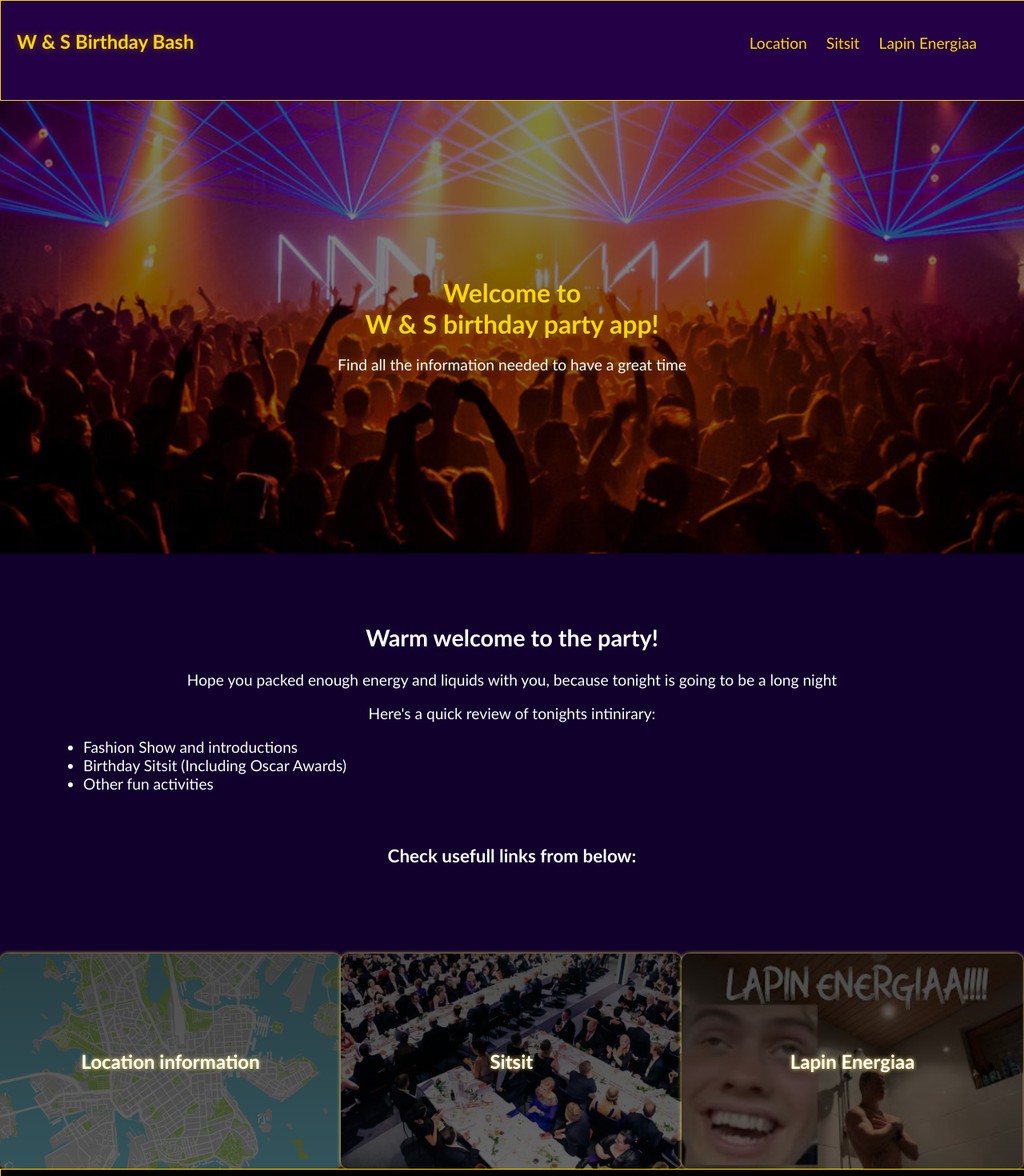
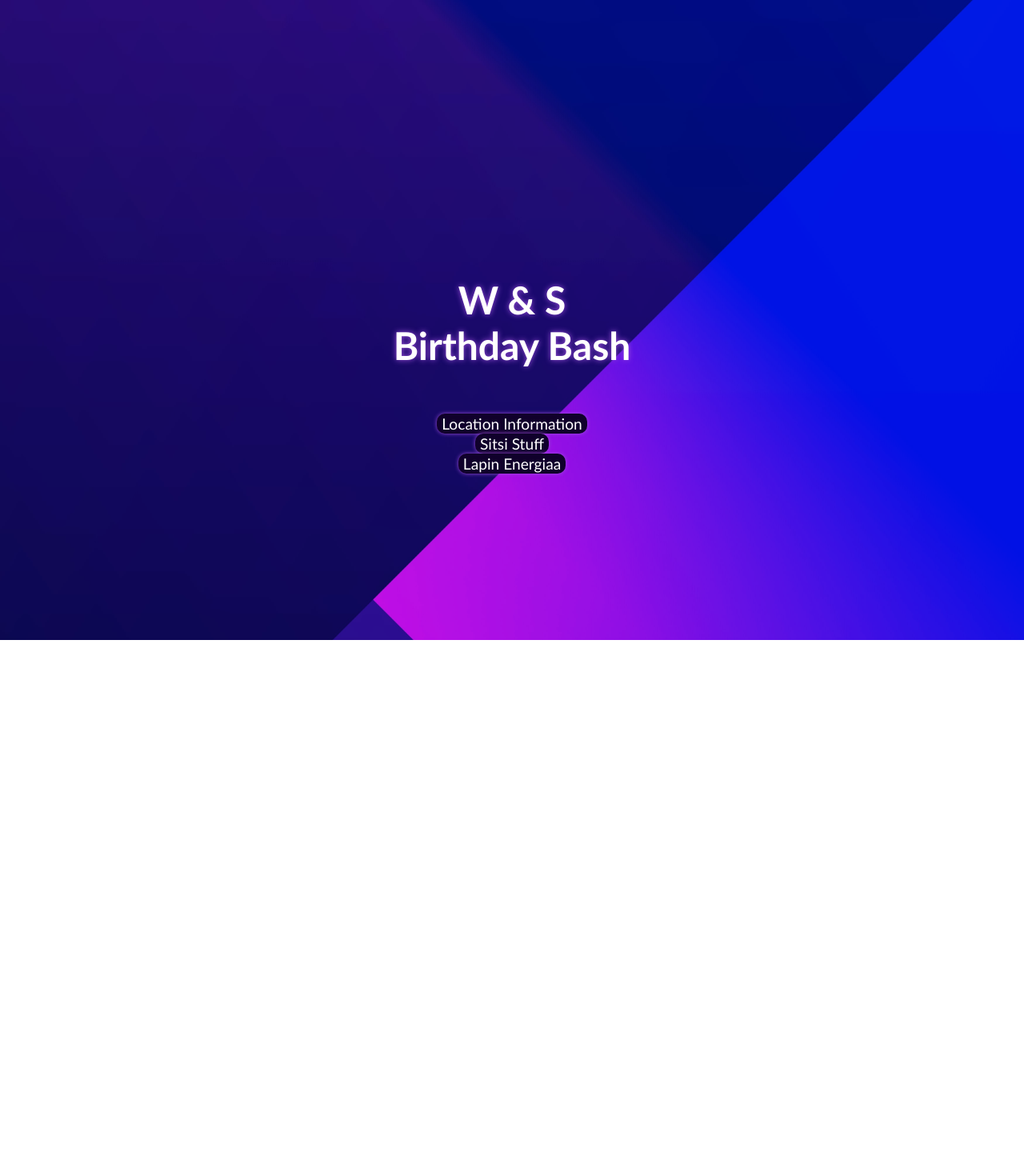
Before and after one commit to wihtoritorkkeli/birthday_app, a React (Create React App) app: page / in a window 1280 px wide. Shown: the top 1470 px of the page at 80% size. After the commit the page ends 800 px from the top, so only its background shows below. Built offline with nearby package versions, Linux system fonts and the light colour scheme.

Commit message:
re-did front page style

```diff
--- a/src/App.css
+++ b/src/App.css
@@ -2,238 +2,47 @@
   margin: 0px;
   padding: 0px;
   font-family:'Trebuchet MS', 'Lucida Sans Unicode', 'Lucida Grande', 'Lucida Sans', Arial, sans-serif;
-  background-color: #10002B;
 }
-.margin-zero{
-  margin: 0px;
-  padding: 0px;
+
+.front-page{
+  margin: auto;
+  color: white;
+  text-align: center;
+  margin-top: calc(25%)
+}
+
+h1{
+  text-shadow: 0px 0px 7px #9D4EDD;
+  font-size: 3em;
+  padding: 2%;
+
 }
 
 html{
-  background-color: #10002B;
-}
-.footer{
-  margin: 0px;
-  width: 100%;
-  position:relative;
-  bottom:0px;
-  background-color: black;
-  border-style: solid;
-  border-color: gold;
-  border-width: 0.1px;
-}
-.footer-text{
-  color: gold;
-  text-align: center;
-  padding: 5%;
-  font-size: 1.3em;
+  background-image: url("./images/purpleBack.jpg"), linear-gradient(rgba(0,0,0,0.1),rgba(0,0,0,0.1));
+  background-blend-mode: overlay;
+  background-size:cover;
+  background-repeat: no-repeat;
+  height: 100%;
 }
 
-.App-header{
-  position: fixed;
-  top: 0%;
-  width: 100%;
-  background-color:#240046;
-  padding: 2.5%;
-  margin: 0px;
-  border-style: solid;
-  border-color: gold;
-  border-width: 0.1px;
+.fp-btn{
+  color: white;
+  background-color: #10002B;
+  font-size: 1.2em;
+  font-family: 'Trebuchet MS', 'Lucida Sans Unicode', 'Lucida Grande', 'Lucida Sans', Arial, sans-serif;
+  border-radius: 10px;
+  border-style: none;
+  box-shadow: 0px 0px 5px #9D4EDD;
 }
 
-.link{
-  text-decoration: none;
-}
-
-.navLink{
-  color: gold;
-  text-decoration: none;
-  font-size: 1.2em;
-  text-align: center;
-  text-decoration: none;
-}
-
-.basicInfo{
-  color:white;
-  text-align: center;
-  padding: 5%;
-  font-size: 1.2em;
-}
-
-.alignLeft{
-
-  text-align: left;
-}
-
-.hide-on-default{
-  padding: 2%;
-}
-
-.linkBox{
-  color:white;
-  padding: 20%;
-  text-align: center;
-  border-radius: 10px;
-  text-shadow: 0px 0px 5px rgb(245, 221, 87);
-  margin: 10px;
-  box-shadow: 0px 0px 5px rgb(245, 221, 87);
-}
-
-#location{
-  background-image: url("./images/helsinki-map.jpg"), linear-gradient(rgba(0,0,0,0.7),rgba(0,0,0,0.6));
-  background-blend-mode: overlay;
-  background-position: center;
-  background-size: cover;
-}
-
-#sitsit{
-  background-image: url("./images/Sitsit.jpg"), linear-gradient(rgba(0,0,0,0.7),rgba(0,0,0,0.6));
-  background-blend-mode: overlay;
-  background-position: center;
-  background-size: cover;
-}
-
-#lappi{
-  background-image: url("./images/lappi.jpg"), linear-gradient(rgba(0,0,0,0.7),rgba(0,0,0,0.6));
-  background-blend-mode: overlay;
-  background-position: center;
-  background-size: cover;
-}
-
-.header-text{
-  color:gold;
-  font-size: 1.5em;
-  width: 100%;
-  text-decoration: none;
-  text-shadow: 0px 0px 8px #76520E;
-}
-.hamburger{
-  width: 10%;
-  float: right;
-  padding: 0% 5% 0% 5%;
-  display: inline;
-}
-
-.heroBanner{
-  padding: 2%;
-  background-image: url("./images/party.jpg"), linear-gradient(rgba(0,0,0,0.5),rgba(0,0,0,0.5));
-  background-blend-mode: overlay;
-  background-position: center;
-  background-size: cover;
-}
-
-h1{
-  margin: 10%;
-  font-size: 2em;
-  text-align: center;
-  color: gold;
-  text-shadow: 0px 0px 8px #76520E;
-}
-
-.valueProp{
-  color:white;
-  text-align: center;
-  padding: 2%;
-  font-size: 1.2em;
-  text-shadow: 0px 0px 8px #76520E;
-}
-
-@media only screen and (max-width:480px){
-  .hide-on-default{
-    display: none;
+@media only screen and (max-width: 480px){
+  .front-page{
+    margin-top: calc(60%)
   }
 
-  .heroBanner{
-    padding: 2%;
-    background-image: url("./images/party.jpg"), linear-gradient(rgba(0,0,0,0.8),rgba(0,0,0,0.5));
-    background-blend-mode: overlay;
-  }
-
-  h1{
-    margin: 10%;
-    padding: 50% 5% 0% 5%;
-    font-size: 2em;
-    text-align: center;
-    color: gold;
-    text-shadow: 0px 0px 7px black;
-  }
-
-  .valueProp{
-    color:white;
-    text-align: center;
-    margin: 10%;
-    padding: 2%;
-    font-size: 1.3em;
-    text-shadow: 0px 0px 8px black;
-    padding-bottom: 50%;
+  .fp-btn{
+    padding: 3%;
+    margin: 2%;
   }
 }
-
-@media only screen and (min-width: 481px) and (max-width: 879px){
-  .hide-on-default{
-    display: none;
-  }
-
-  h1{
-    margin: 10%;
-    padding: 30% 5% 2% 5%;
-    font-size: 2em;
-    text-align: center;
-    color: gold;
-    text-shadow: 0px 0px 8px #76520E;
-  }
-
-  .valueProp{
-    color:white;
-    text-align: center;
-    margin: 10%;
-    padding: 1%;
-    font-size: 1.2em;
-    text-shadow: 0px 0px 8px #76520E;
-    padding-bottom: 20%;
-  }
-}
-
-@media only screen and (min-width: 880px){
-  .hamburger{
-    display: none;
-  }
-  h1{
-    margin: 20px;
-    padding: 300px 5% 0px 5%;
-    font-size: 2em;
-    text-align: center;
-    color: gold;
-    text-shadow: 0px 0px 8px #76520E;
-  }
-
-  .valueProp{
-    color:white;
-    text-align: center;
-    margin:0px;
-    padding: 0%;
-    font-size: 1.2em;
-    text-shadow: 0px 0px 8px #76520E;
-    margin-bottom: 200px;
-  }
-
-  .container{
-    display: flex;
-    flex-flow: wrap;
-  }
-  .linkBox{
-    margin: auto;
-    padding: 100px 0px 100px 0px;
-    width: 100%;
-  }
-  .link{
-    width: 33.3%;
-  }
-  .hide-on-default{
-    float: right;
-    padding: 20px;
-    margin: -15px 50px 20px 50px;
-  }
-  .navLink{padding: 10px;}
-  .App-header{padding: 20px;}
-}
--- a/src/App.js
+++ b/src/App.js
@@ -1,12 +1,9 @@
 import './App.css';
-import './location.css';
 import React, { useState } from 'react';
 import Home from './pages/Home';
 import Location from './pages/Location';
 import Sitsit from './pages/Sitsit';
 import {Route, Link, Routes} from 'react-router-dom';
-import NavBar from './NavBar';
-import Footer from './Footer';
 import Lappi from './pages/Lappi';
 
 
@@ -14,14 +11,12 @@ function App() {
 
   return (
     <div className="App">
-      <NavBar />
       <Routes>
         <Route exact path="/" element={<Home />}/>
         <Route exact path="/location" element={<Location />}/>
         <Route exact path="/sitsit" element={<Sitsit />}/>
         <Route exact path='/lappi' element={<Lappi />} />
       </Routes>
-      <Footer/>
     </div>
   );
 }
--- a/src/Footer.js
+++ /dev/null
@@ -1,11 +0,0 @@
-import React from "react";
-
-function Footer(){
-    return(
-        <div className="footer">
-            <p className="footer-text">Always remember to drink responsibly.</p>
-        </div>
-    );
-}
-
-export default Footer;
--- a/src/NavBar.js
+++ /dev/null
@@ -1,23 +0,0 @@
-import React, { useState } from "react";
-import './App.css';
-import hamburger from './images/hamburger.png'
-import {Link} from 'react-router-dom';
-
-function NavBar(){
-    const [navOn, setNavOn] = useState(false);
-
-    const handleClick = event => {
-        setNavOn(current => !current);
-    };
-
-    return(<div className="App-header">
-        <p><Link to="/" className="header-text"><b>W &amp; S Birthday Bash</b></Link> <span className="hide-on-default"><Link to="/location" className="navLink">Location</Link> <Link to="/sitsit" className="navLink">Sitsit</Link> <Link to="/lappi" className="navLink">Lapin Energiaa</Link></span><img src={hamburger} className="hamburger" onClick={handleClick}></img></p>
-        {navOn && (<div>
-                <p className="navLink"><Link to="/location" className="navLink">Location</Link></p>
-                <p className="navLink"><Link to="/sitsit" className="navLink">Sitsit</Link></p>
-                <p className="navLink"><Link to="/lappi" className="navLink">Lapin Energiaa</Link></p>
-        </div>)}
-    </div>);
-}
-
-export default NavBar;
--- a/src/location.css
+++ /dev/null
@@ -1,6 +0,0 @@
-.locationBanner{
-    background-image: url("./images/helsinki-map.jpg"), linear-gradient(rgba(0,0,0,0.3),rgba(0,0,0,0.3));
-  background-blend-mode: overlay;
-  background-position: center;
-  background-size: cover;
-}
--- a/src/pages/Home.js
+++ b/src/pages/Home.js
@@ -3,35 +3,11 @@ import {Link} from 'react-router-dom';
 
 function Home(){
     return(
-        <div className="margin-zero">
-            <div className="heroBanner">
-                <h1>Welcome to <br/>W &amp; S birthday party app!</h1>
-                <p className="valueProp">Find all the information needed to have a great time</p>
-            </div>
-            <div className="basicInfo">
-                <h2>Warm welcome to the party!</h2>
-                <p>Hope you packed enough energy and liquids with you, because tonight is going to be a long night</p>
-                <p>Here's a quick review of tonights intinirary:</p>
-                <ul className="alignLeft">
-                    <li>Fashion Show and introductions</li>
-                    <li>Birthday Sitsit &#40;Including Oscar Awards&#41;</li>
-                    <li>Other fun activities</li>
-                </ul>
-                <br/>
-                <h3>Check usefull links from below:</h3>
-                <br/>
-            </div>
-            <div className="container">
-                <Link to="/location" className="link"><div className="linkBox" id="location">
-                    <h2>Location information</h2>
-                </div></Link>
-                <Link to="/sitsit" className="link"><div className="linkBox" id="sitsit">
-                    <h2>Sitsit</h2>
-                </div></Link>
-                <Link to="/lappi" className="link"><div className="linkBox" id="lappi">
-                    <h2>Lapin Energiaa</h2>
-                </div></Link>
-            </div>
+        <div className="front-page">
+            <h1>W &amp; S <br/>Birthday Bash</h1>
+            <Link to="/location"><button className="fp-btn">Location Information</button></Link><br/>
+            <Link to="sitsit"><button className="fp-btn">Sitsi Stuff</button></Link><br/>
+            <Link to="lappi"><button className="fp-btn">Lapin Energiaa</button></Link>
         </div>
     );
 }
```
Also changed, not shown: src/images/purpleBack.jpg (added), 1 other file (tests, documents, lock files or other folders).
